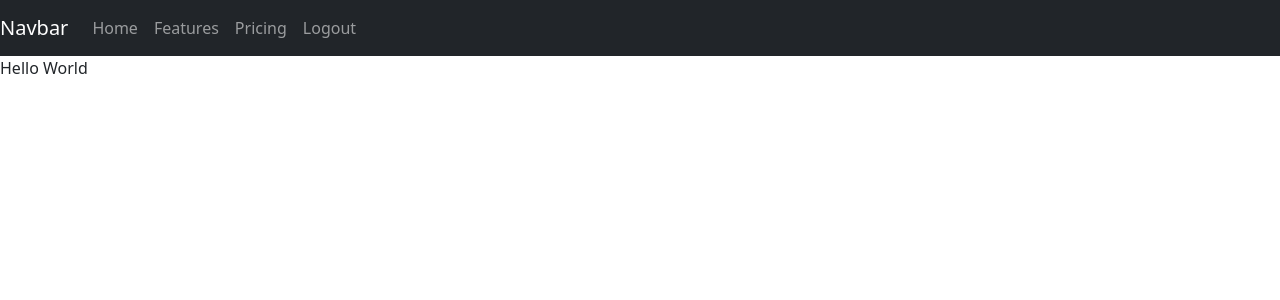
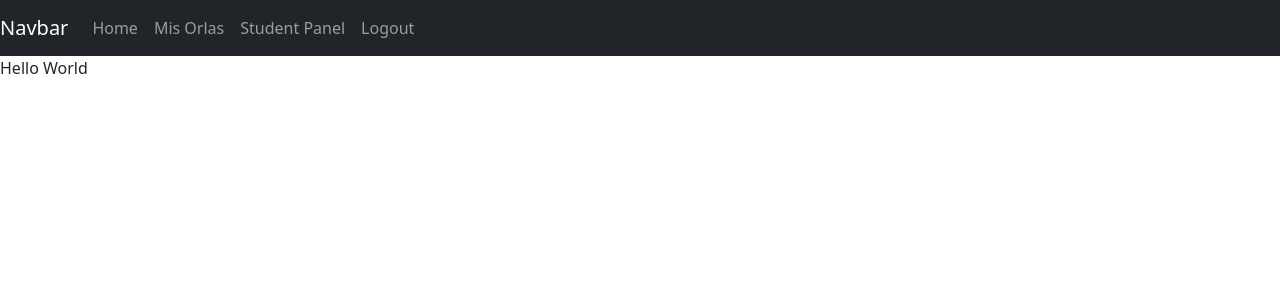
Before and after one commit to remmko/Orlify, a PHP site: template App/Views/index.php in a window 1280 px wide. Shown: the top 300 px of the page. Run offline with PHP 8.4, Linux system fonts and the light colour scheme; the template is opened without the code that fills it, so the values that code supplies are empty; the visitor is signed in with stand-in values (Sample User, id 1).

Commit message:
#7 Mainmenu modifications

```diff
--- a/App/Views/mainmenu.php
+++ b/App/Views/mainmenu.php
@@ -27,8 +27,8 @@
         <div class="collapse navbar-collapse" id="navbarNavAltMarkup">
           <div class="navbar-nav">
             <a class="nav-item nav-link" href="#">Home </a>
-            <a class="nav-item nav-link" href="#">Features</a>
-            <a class="nav-item nav-link" href="#">Pricing</a>
+            <a class="nav-item nav-link" id="orlas" href=""></a>
+            <a class="nav-item nav-link" id="panel"  href=""></a>
             <a class="nav-item nav-link" id = "inout"href=""></a>
 
             <script>
@@ -48,6 +48,28 @@
                 inout.textContent = "Login";
                 inout.href = "login";
               }
+
+              var panel = document.getElementById("panel");
+              var orlas = document.getElementById("orlas");
+              var role = "<?php if($_SESSION["auth"]&&$_SESSION["role"]=="student"){
+                echo "student";
+              }elseif($_SESSION["auth"]&&$_SESSION["role"]=="teacher"){
+                echo "teacher";
+              }?>";
+
+              if(role == "student"){
+                panel.textContent = "Student Panel";
+                panel.href = "studentpanel";
+                orlas.textContent = "Mis Orlas";
+                orlas.href = "studentorlas";
+
+              }else if(role == "teacher"){
+                panel.textContent = "Teacher Panel";
+                panel.href = "teacherpanel";
+                orlas.textContent = "Orlas";
+                orlas.href = "teacherorlas";
+              }
+
             </script>
 
             </a>
--- a/App/Views/studentpanel.php
+++ b/App/Views/studentpanel.php
@@ -10,6 +10,6 @@
    <p>Name: <?php echo $result["name"]?></p>
    <p>Last name: <?php echo $result["last_name"]?></p>
    <p>Email: <?php echo $result["email"]?></p>
-   <p>Rol: <?echo $_SESSION["role"]?></p>
+   <p>Rol: <?php echo $_SESSION["role"]?></p>
 </body>
 </html>
--- a/App/models/users.php
+++ b/App/models/users.php
@@ -60,8 +60,6 @@ namespace App\models;
             $result = $stm->fetch(\PDO::FETCH_ASSOC);
 
             return $result;
-
-
 
         }
 
```
